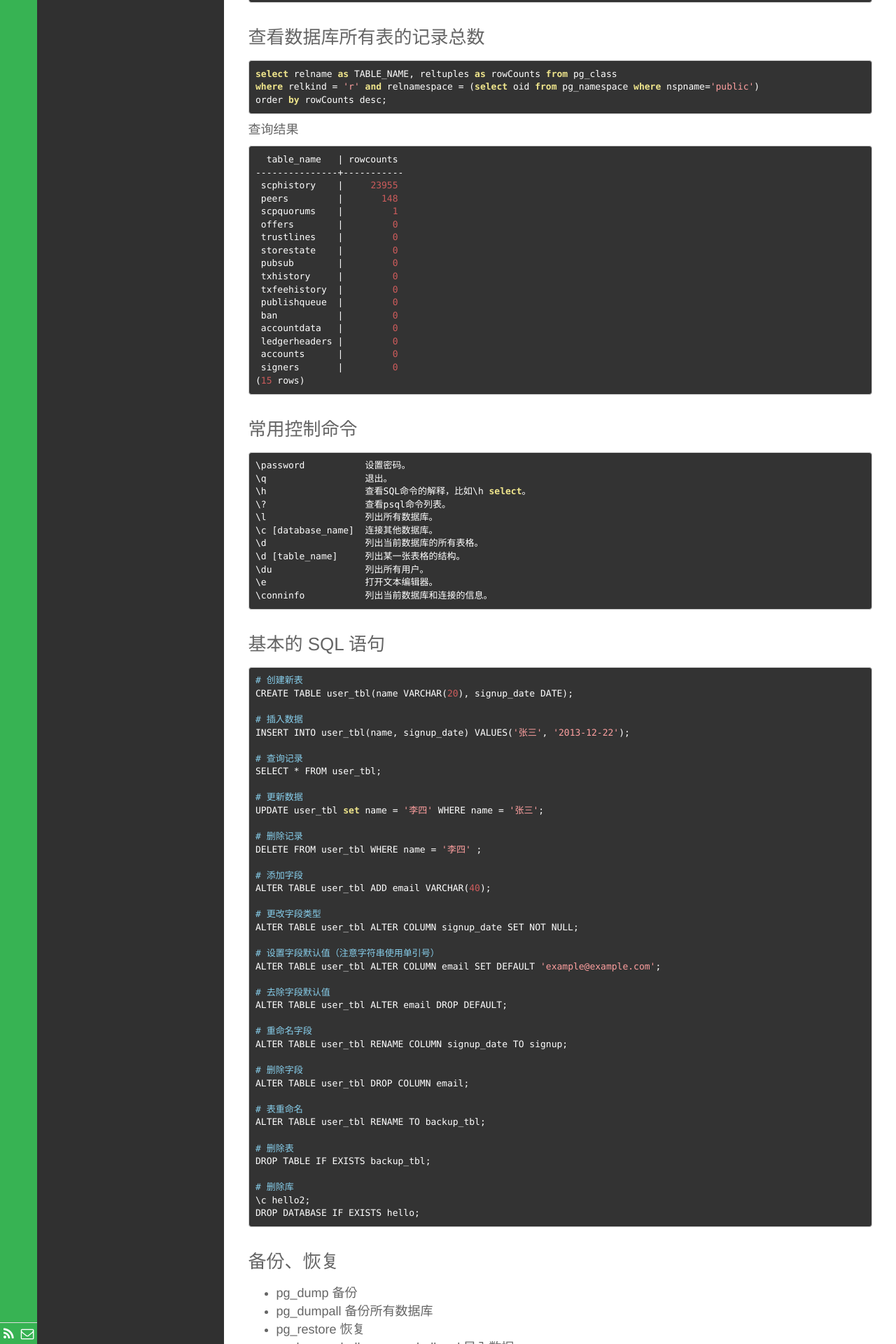
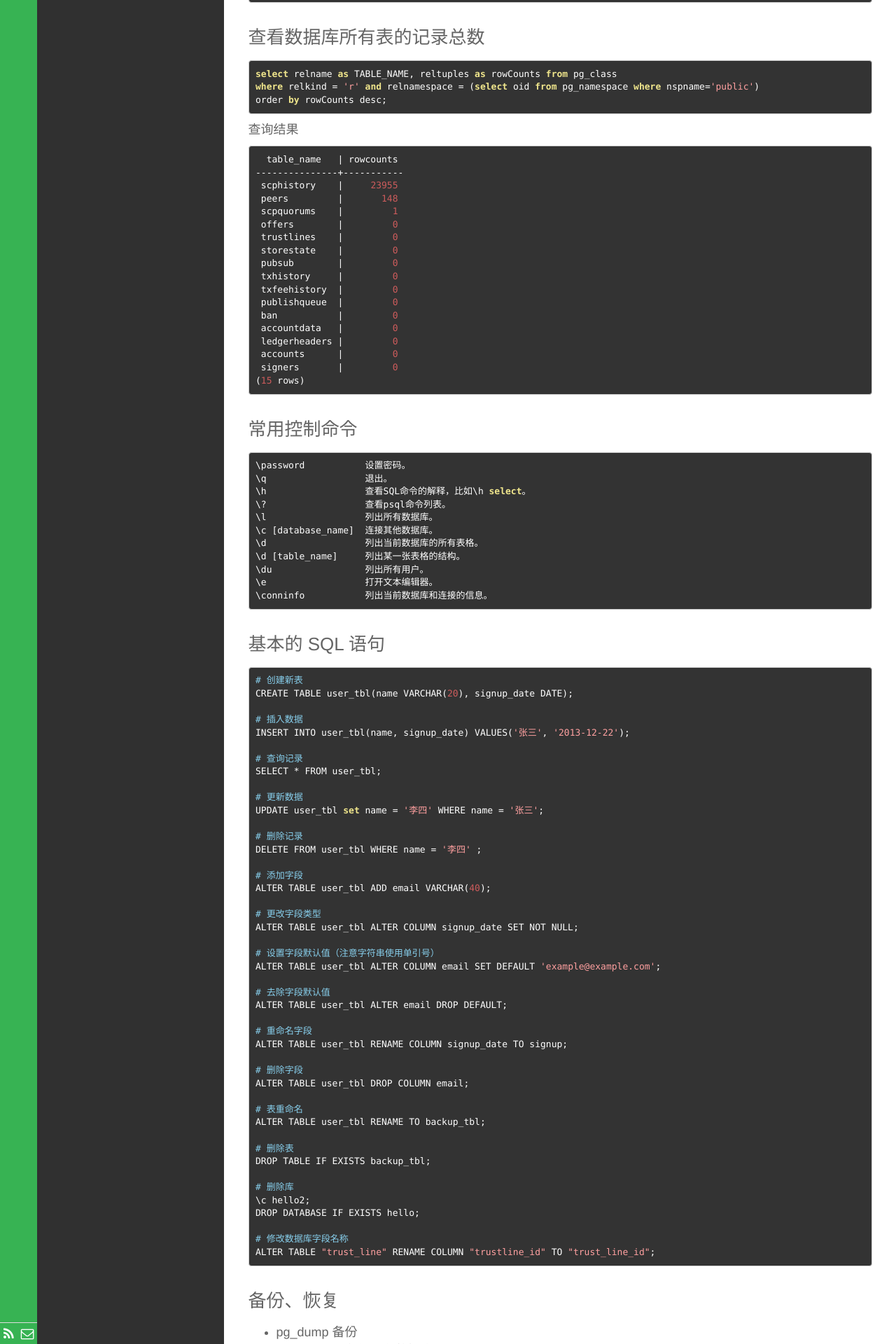
Before and after one commit to SinCatGit/SinCatGit.github.io, a Jekyll site: the page built from _posts/技术/2018-08-21-psql.md, in a window 1280 px wide. Shown: the part 3080-5000 px from the top of the page at 70% size. Built offline with Jekyll 4.4.1, drawn with Linux system fonts in a browser that asks for light colours; some of the changed text lies outside the part shown.

Commit message:
添加psql数据库字段修改sql

````diff
--- a/_posts/技术/2018-08-21-psql.md
+++ b/_posts/技术/2018-08-21-psql.md
@@ -247,6 +247,10 @@ DROP TABLE IF EXISTS backup_tbl;
 # 删除库
 \c hello2;
 DROP DATABASE IF EXISTS hello;
+
+# 修改数据库字段名称
+ALTER TABLE "trust_line" RENAME COLUMN "trustline_id" TO "trust_line_id";
+
 ```
 
 ### 备份、恢复
````
